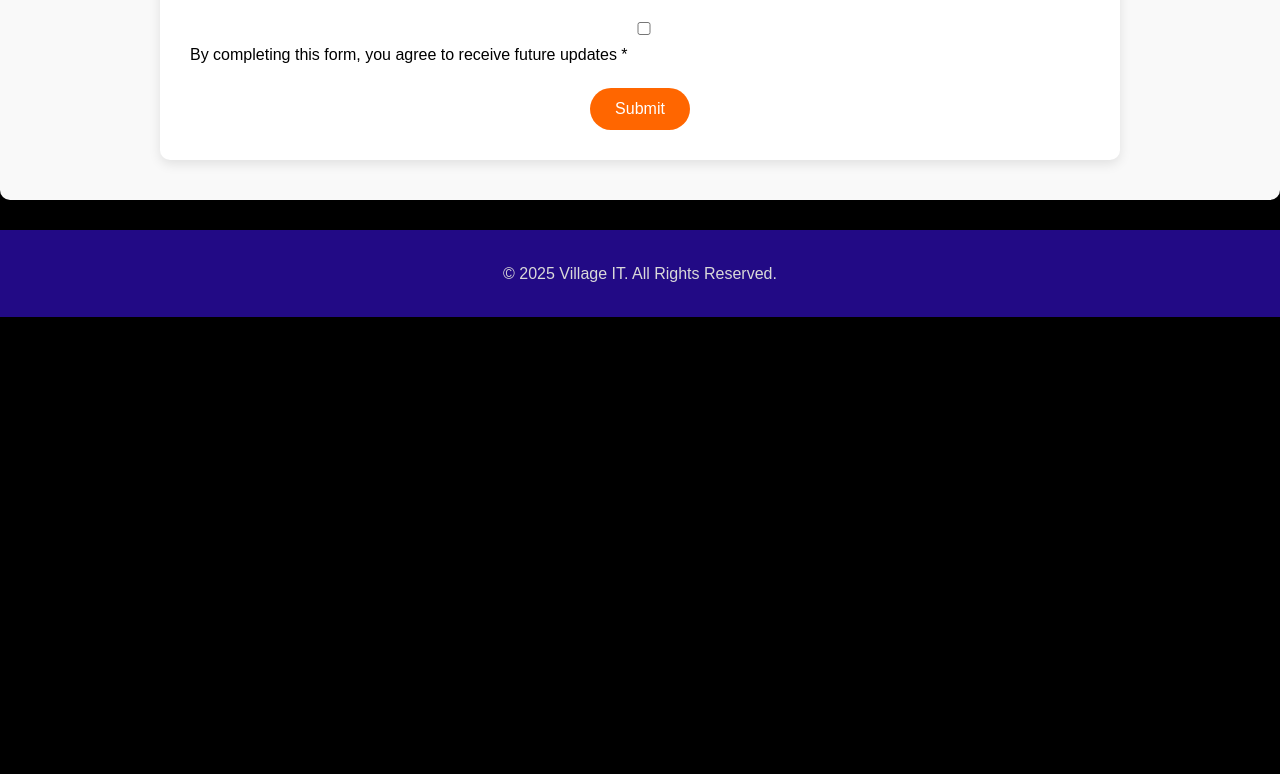
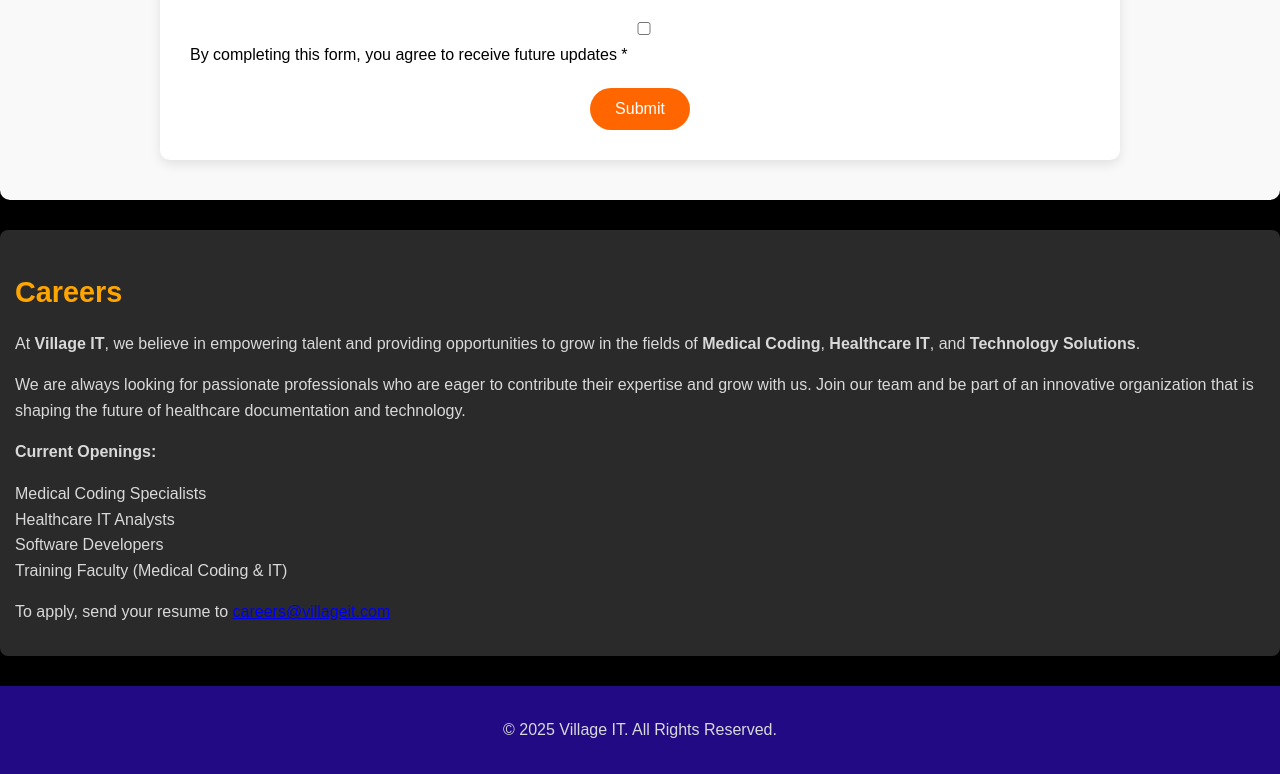
Before and after one commit to Azhagesanvinoth/villageinfotech.io, a plain HTML site: page index.html in a window 1280 px wide. Shown: the part 4033-4807 px from the top of the page. Before the commit the page ends 4350 px from the top, so only its background shows below. Drawn offline with Linux system fonts and the light colour scheme.

Commit message:
Update index.html

```diff
--- a/index.html
+++ b/index.html
@@ -381,7 +381,33 @@
       </div>
     </section>
   </div>
-
+<section id="career">
+  <h2>Careers</h2>
+  <p>
+    At <strong>Village IT</strong>, we believe in empowering talent and providing
+    opportunities to grow in the fields of <strong>Medical Coding</strong>,
+    <strong>Healthcare IT</strong>, and <strong>Technology Solutions</strong>.
+  </p>
+  <p>
+    We are always looking for passionate professionals who are eager to
+    contribute their expertise and grow with us. Join our team and be part of
+    an innovative organization that is shaping the future of healthcare
+    documentation and technology.
+  </p>
+  <p>
+    <strong>Current Openings:</strong>
+    <ul>
+      <li>Medical Coding Specialists</li>
+      <li>Healthcare IT Analysts</li>
+      <li>Software Developers</li>
+      <li>Training Faculty (Medical Coding & IT)</li>
+    </ul>
+  </p>
+  <p>
+    To apply, send your resume to
+    <a href="villageinfotechclient@gmail.com">careers@villageit.com</a>
+  </p>
+</section>
   <footer>
     <p>&copy; 2025 Village IT. All Rights Reserved.</p>
   </footer>
```
